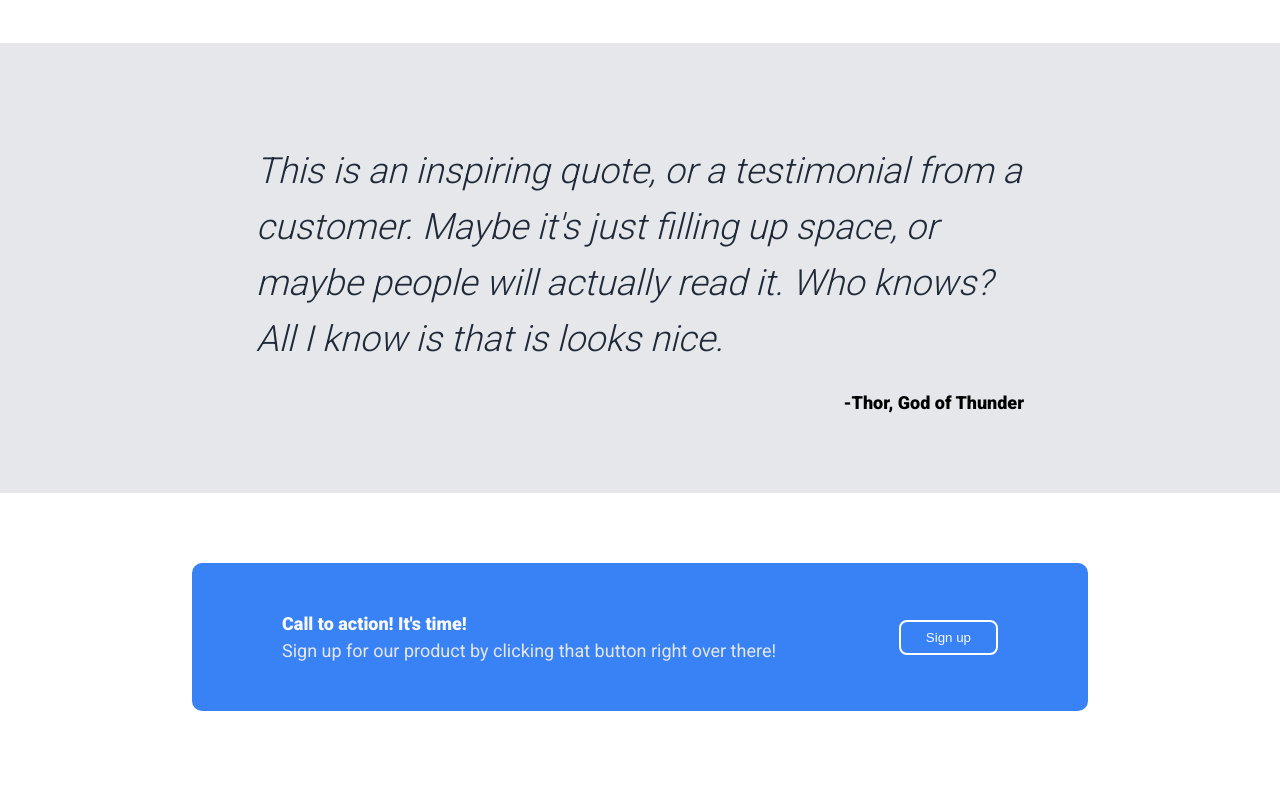
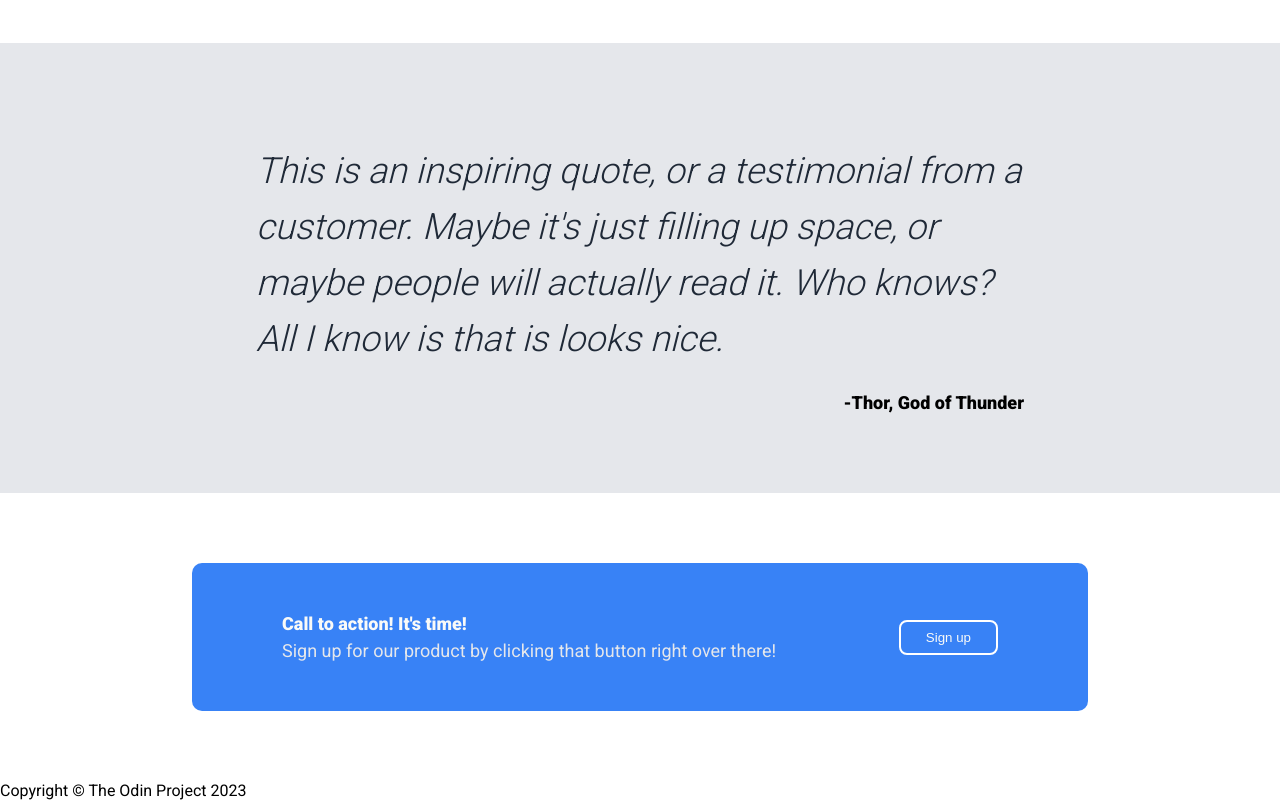
Before and after one commit to JuliaMaxx/landing-page, a plain HTML site: page index.html in a window 1280 px wide. Shown: the part 756-1556 px from the top of the page. Drawn offline with Linux system fonts and the light colour scheme.

Commit message:
feat(footer): add html for the footer

```diff
--- a/index.html
+++ b/index.html
@@ -80,5 +80,8 @@
             <button class="call-btn">Sign up</button>
         </div>
     </div>
+    <div class="footer">
+        Copyright &copy; The Odin Project 2023
+    </div>
 </body>
 </html>
```
